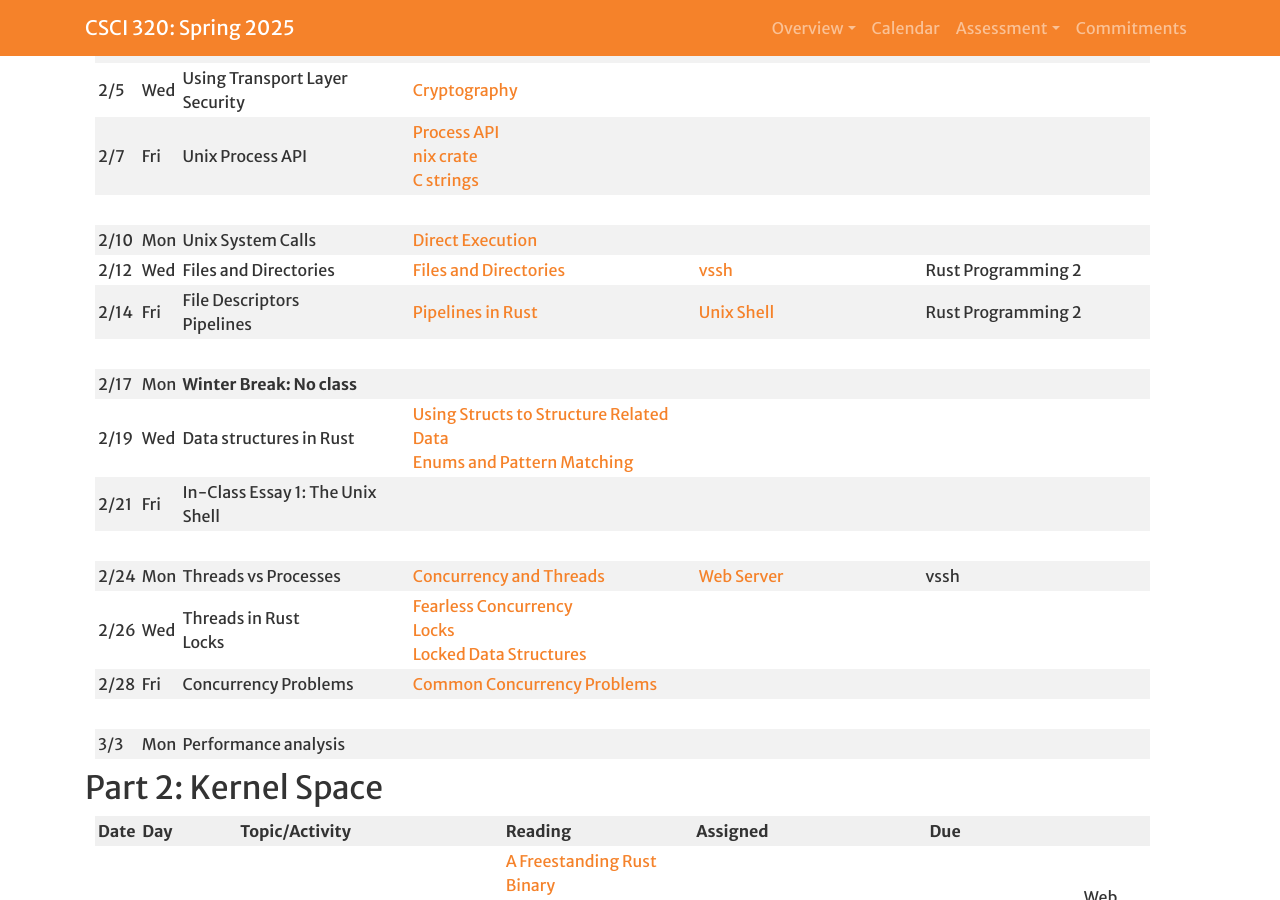
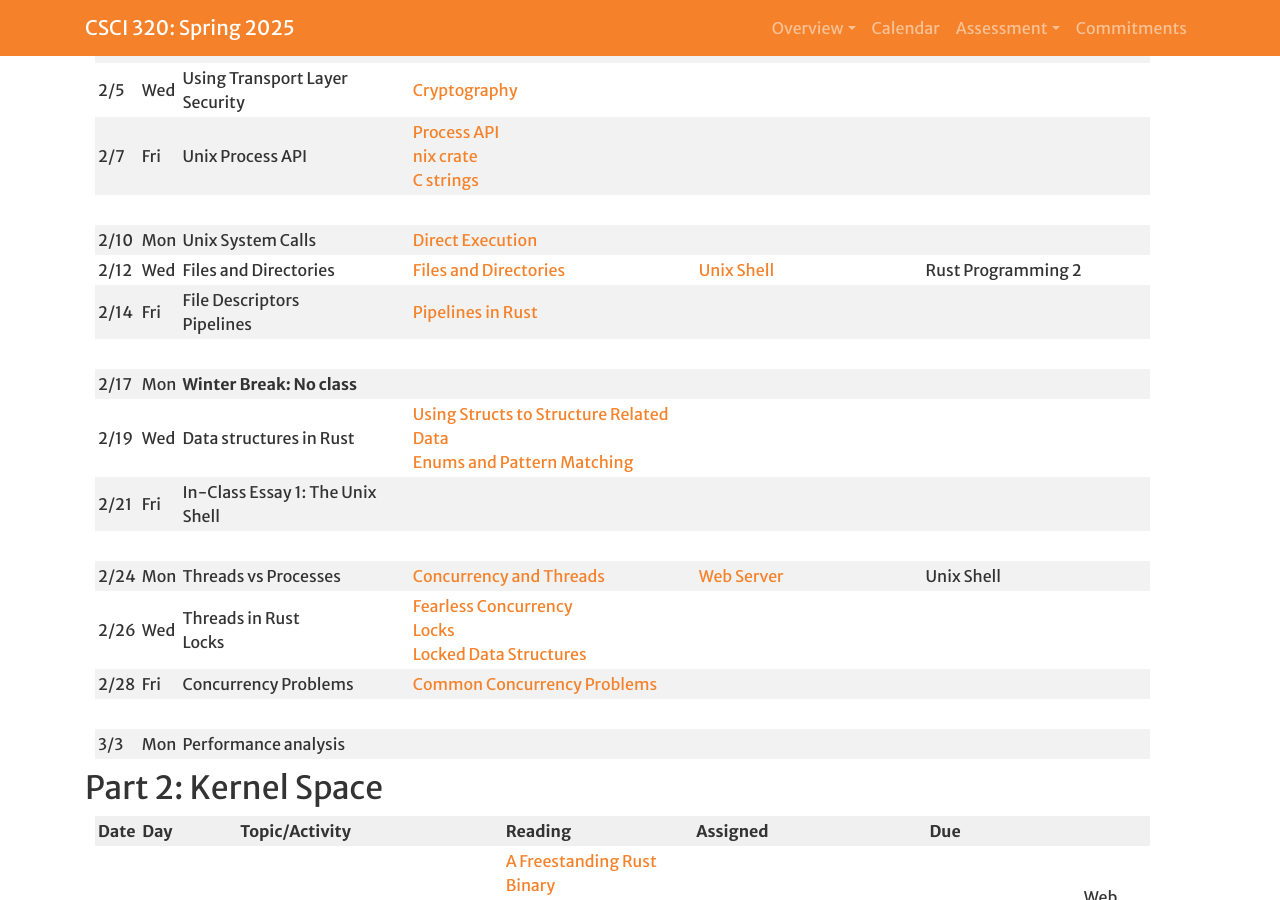
Before and after one commit to Hendrix-CS/csci320, a Jekyll site: the page built from index.md, in a window 1280 px wide and 900 px high, scrolled down 1941 px. Built offline with Jekyll 4.4.1, drawn with Linux system fonts in a browser that asks for light colours; a script that is not in the unit is left out; our own code applies the rules of GitHub Pages for plain Markdown files.

Commit message:
Update index.md

```diff
--- a/index.md
+++ b/index.md
@@ -49,14 +49,14 @@ Upon completing this course, our goal is for you to be able to:
 | 2/7  | Fri | Unix Process API | [Process API](http://pages.cs.wisc.edu/~remzi/OSTEP/cpu-api.pdf)<br>[nix crate](https://docs.rs/nix/0.26.2/nix/)<br>[C strings](https://doc.rust-lang.org/std/ffi/struct.CString.html) |
 |      |
 | 2/10 | Mon | Unix System Calls | [Direct Execution](http://pages.cs.wisc.edu/~remzi/OSTEP/cpu-mechanisms.pdf) | |
-| 2/12 | Wed | Files and Directories | [Files and Directories](http://pages.cs.wisc.edu/~remzi/OSTEP/file-intro.pdf) | [vssh]({{site.baseurl}}/projects/vssh.html) | Rust Programming 2 |
-| 2/14 | Fri | File Descriptors<br>Pipelines | [Pipelines in Rust](https://gjf2a.blogspot.com/2017/02/pipelines-in-rust.html) | [Unix Shell]({{site.baseurl}}/projects/vssh.html) | Rust Programming 2 |
+| 2/12 | Wed | Files and Directories | [Files and Directories](http://pages.cs.wisc.edu/~remzi/OSTEP/file-intro.pdf) | [Unix Shell]({{site.baseurl}}/projects/vssh.html) | Rust Programming 2 |
+| 2/14 | Fri | File Descriptors<br>Pipelines | [Pipelines in Rust](https://gjf2a.blogspot.com/2017/02/pipelines-in-rust.html) |
 |      |
 | 2/17 | Mon | **Winter Break: No class** |
 | 2/19 | Wed | Data structures in Rust | [Using Structs to Structure Related Data](https://doc.rust-lang.org/book/ch05-00-structs.html)<br>[Enums and Pattern Matching](https://doc.rust-lang.org/book/ch06-00-enums.html)
 | 2/21 | Fri | In-Class Essay 1: The Unix Shell
 |      |
-| 2/24 | Mon | Threads vs Processes | [Concurrency and Threads](http://pages.cs.wisc.edu/~remzi/OSTEP/threads-intro.pdf) | [Web Server]({{site.baseurl}}/projects/webserver.html) | vssh |
+| 2/24 | Mon | Threads vs Processes | [Concurrency and Threads](http://pages.cs.wisc.edu/~remzi/OSTEP/threads-intro.pdf) | [Web Server]({{site.baseurl}}/projects/webserver.html) | Unix Shell |
 | 2/26 | Wed | Threads in Rust<br>Locks | [Fearless Concurrency](https://doc.rust-lang.org/book/ch16-00-concurrency.html)<br>[Locks](http://pages.cs.wisc.edu/~remzi/OSTEP/threads-locks.pdf)<br>[Locked Data Structures](http://pages.cs.wisc.edu/~remzi/OSTEP/threads-locks-usage.pdf)
 | 2/28 | Fri | Concurrency Problems | [Common Concurrency Problems](http://pages.cs.wisc.edu/~remzi/OSTEP/threads-bugs.pdf) |  |  |
 |      |
```
